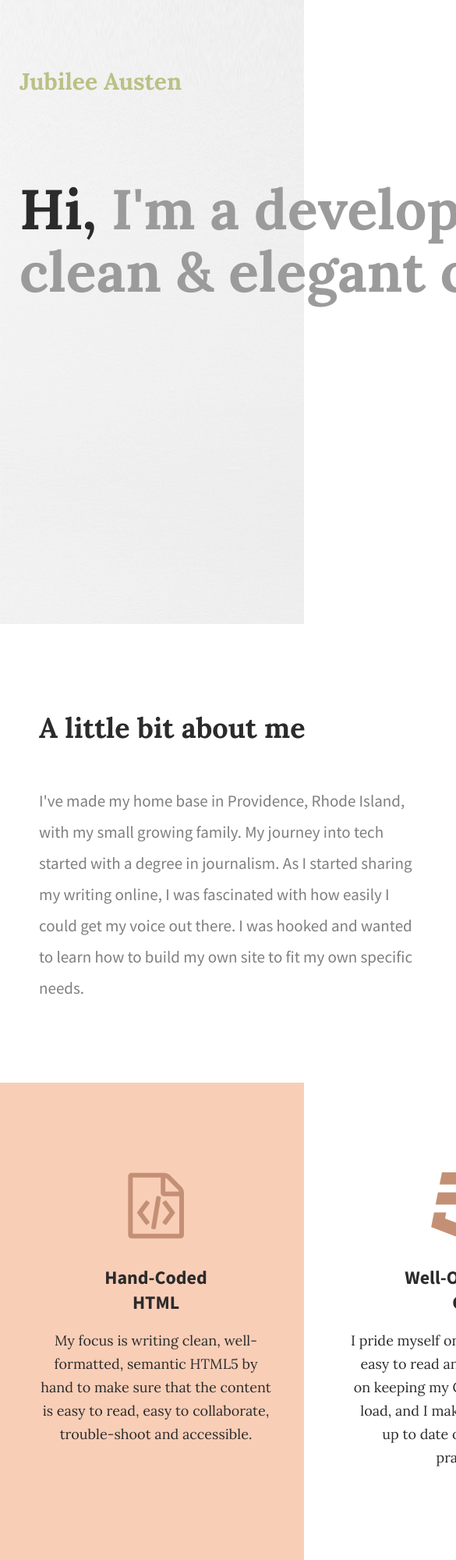
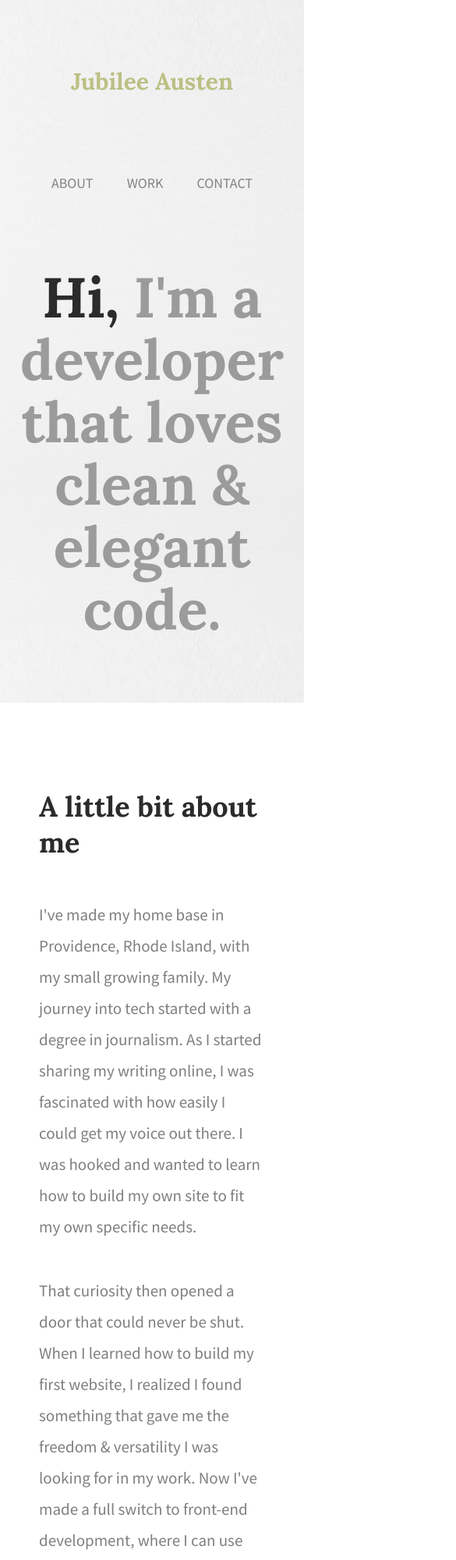
Before and after one commit to Chiara-V/jubilee-austen-responsive, a plain HTML site: page 101-code-files-firstproject/index.html in a window 390 px wide. Shown: the top 2000 px of the page at 78% size, 585 px wide, since content can reach past the window. Drawn offline with Linux system fonts and the light colour scheme.

Commit message:
Added media queries and breakpoints

```diff
--- a/101-code-files-firstproject/css/main.css
+++ b/101-code-files-firstproject/css/main.css
@@ -1,43 +1,72 @@
-/***** BASE STYLES *****/
+html {
+  font-size: 16px;
+}
+
 body {
+  display: flex;
+  justify-content: center;
+  align-items: center;
+  flex-flow: row wrap;
   font-family: 'Source Sans Pro', sans-serif;
   color: #2b2b2b;
 }
 
 /***** GRID *****/
 .full-width {
-    margin: 0 auto;
-    overflow: auto;
-    width: 1200px;
+  display: flex;
+  justify-content: center;
+  align-items: center;
+  flex-flow: row wrap;
+  width: 100%;
 }
 .half-width {
-    float: left;
-    width: 600px;
+  display: flex;
+  justify-content: center;
+  align-items: center;
+  flex-flow: row wrap;
 }
 .third-width {
-    float: left;
-    width: 400px;
+  display: flex;
+  justify-content: center;
+  align-items: center;
+  flex-flow: row wrap;
+  margin-top: 20px;
 }
 
 /****header****/
 
 header {
+  display: flex;
+  justify-content: center;
+  align-items: center;
+  flex-flow: row wrap;
+  width: 100%;
     background-position: center;
     background-size: cover;
     background: url("../img/hero.png");
-    height: 800px;
+}
+
+header .half-width {
+  width: 100%;
 }
 
 header h1 {
     color: #bbc085;
     font-family:'Lora', serif;
-    font-size: 30px;
-    padding: 65px 0 65px 25px;
+    font-size: 1.875rem;
+  text-align: center;
+    padding: 65px 0;
+    width: 100%;
 }
 
 nav {
-    float: right;
-    padding: 75px 25px;
+  text-align: center;
+    padding: 15px 0;
+}
+
+nav ul {
+  margin: 0;
+    padding: 0;
 }
 
 nav ul li{
@@ -46,19 +75,20 @@ nav ul li{
 
 nav ul li a {
     color: #828282;
-    font-size: 18px;
-    padding-left: 80px;
+    font-size: 1.125rem;
+    list-style: none;
+    padding: 0 20px;
     text-decoration:none;
     text-transform: uppercase;
 }
 
 header h2 {
-    clear: both;
     color: #9b9b9b;
     font-family: 'Lora', serif;
-    font-size: 72px;
-    line-height: 80px;
-    padding: 20px 0 20px 25px;
+    font-size: 4.5rem;
+    text-align: center;
+    line-height: 5rem;
+    padding: 20px 0;
     width:1000px;
 }
 
@@ -68,21 +98,27 @@ header h2 span {
 
 /****about****/
 #about .full-width {
+  display: flex;
+  justify-content: center;
+  align-items: center;
+  flex-flow: row wrap;
     padding: 80px 0;
 }
 
 #about h2 {
     font-family: 'Lora', serif;
-    font-size: 36px;
+    font-size: 2.25rem;
     padding-left: 50px;
+    width: 100%;
 }
 
 #about p {
     color: #7f7f7f;
-    font-size:21px;
+    font-size:1.3125rem;
     line-height:40px;
     padding-left: 50px;
     padding-right: 50px;
+    flex-shrink: 30%;
 }
 
 /****work****/
@@ -92,23 +128,27 @@ header h2 span {
 }
 
 #work .full-width {
-    padding: 115px 0;
+  display: flex;
+  justify-content: center;
+  align-items: center;
+  flex-flow: row wrap;
+    padding: 15px 0;
 }
 
 #work img {
     padding-bottom: 30px;
+    padding-right: 10px;
 }
 
 #work h3 {
-    font-size:24px;
+    font-size:1.5rem;
     line-height:32px;
-    margin: 0 auto;
-    width: 190px;
+    text-align: center;
 }
 
 #work p {
     font-family:'Lora', serif;
-    font-size: 18px;
+    font-size: 1.125rem;
     line-height:30px;
     padding: 0 50px;
 }
@@ -119,42 +159,51 @@ header h2 span {
 }
 
 #contact .full-width {
+  display: flex;
+  justify-content: center;
+  align-items: center;
+  flex-flow: row wrap;
     padding: 110px 0;
 }
 
 #contact img#contact-img {
     border: 12px solid #ffffff;
     margin-left: 25px;
+    width: 100%;
+}
+
+#contact #envelope {
+    padding: 0 10px;
 }
 
 #contact h2, #contact #email-header, #contact #socialmedia-header, #contact ul {
-    padding-left: 115px;
-}
-
-#contact #envelope {
-    padding: 0 10px 0 115px;
+  display: flex;
+  justify-content: center;
+  align-items: center;
+  flex-flow: row wrap;
+  width: 100%;
 }
 
 #contact h2 {
     font-family: 'Lora', serif;
-    font-size: 36px;
+    font-size: 2.25rem;
     line-height:44px;
 }
 #contact #email-header{
-    font-size: 32px;
+    font-size: 2em;
     font-weight: lighter;
     line-height:44px;
     margin: -30px 0 5px 0;
 }
 #contact #socialmedia-header {
     font-weight: bold;
-    font-size: 29px;
+    font-size: 1.8125rem;
     line-height:44px;
     margin: 40px 0 0 0;
 }
 #contact a {
     color: #c49075;
-    font-size: 28px;
+    font-size: 1.75rem;
     font-weight: bold;
     text-decoration: none;
 }
@@ -168,3 +217,63 @@ header h2 span {
 #contact ul img {
     padding-right: 48px;
 }
+ /****************tablet*********************/
+ @media only screen and (min-width: 768px) {
+
+   header h1 {
+     padding: 65px 0 65px 80px;
+   }
+   header .half-width {
+     justify-content: space-between;
+       width: 50%;
+   }
+
+ }
+
+
+
+/****************desktop*********************/
+@media only screen and (min-width: 1200px) {
+
+/***** GRID *****/
+.full-width {
+    margin: 0 auto;
+    width: 100%;
+}
+.half-width {
+  width: 50%;
+}
+.third-width {
+  width: 33%;
+}
+
+header .half-width {
+  justify-content: space-between;
+    width: 50%;
+}
+
+nav {
+    padding: 75px 25px;
+}
+
+nav ul li a {
+    padding-left: 80px;
+}
+
+header h2 {
+    text-align: left;
+}
+
+/****work****/
+#work .full-width {
+    padding: 115px 0;
+}
+
+#work h3 {
+    font-size:24px;
+    line-height:32px;
+    margin: 0 ;
+    width: 190px;
+}
+
+}
```
